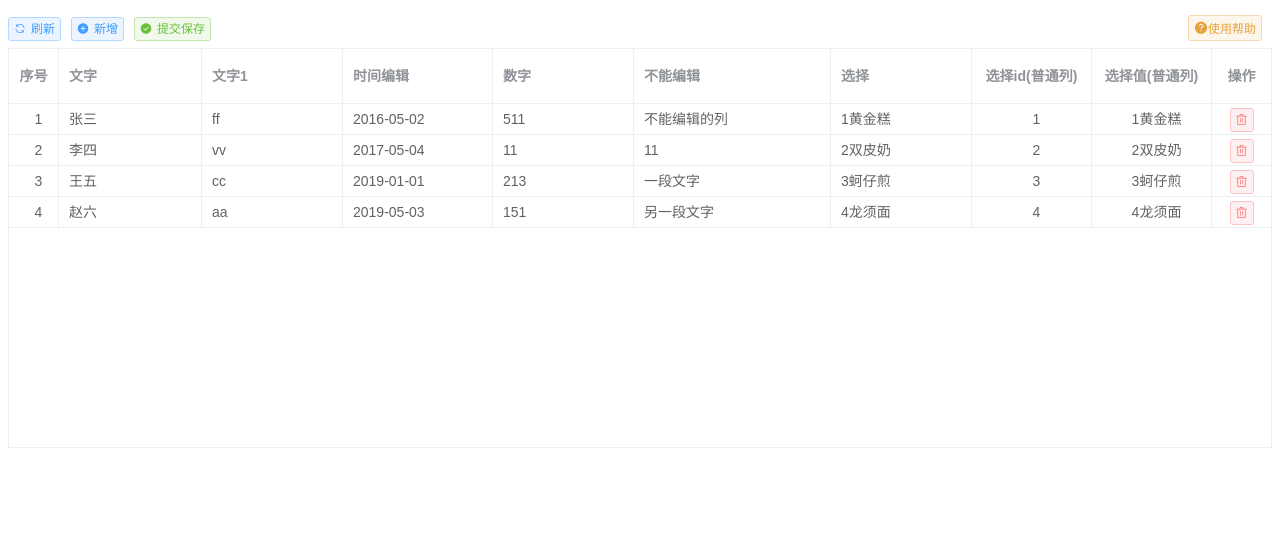
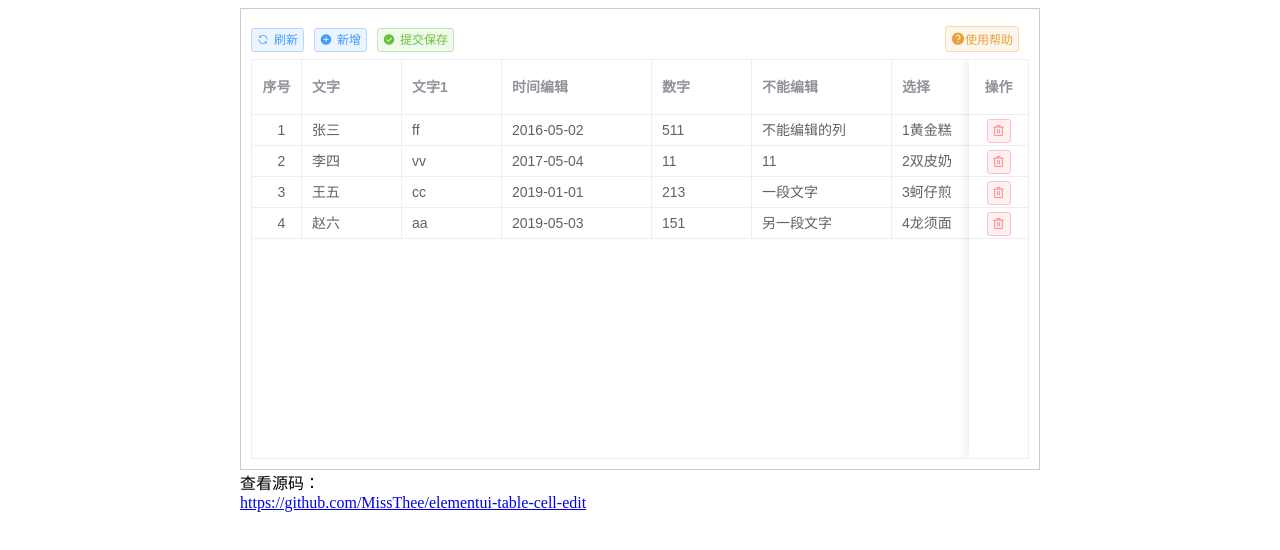
Before and after one commit to MissThee/elementui-table-cell-edit, a Vue app: page / in a window 1280 px wide. Shown: the top 550 px of the page. Built offline with nearby package versions, Linux system fonts and the light colour scheme.

Commit message:
更新预览样式

```diff
--- a/src/App.vue
+++ b/src/App.vue
@@ -1,18 +1,25 @@
 <template>
   <div id="app">
-    <table-cell-edit/>
+    <div style="width:800px;margin:auto;">
+      <div style="border:1px solid #ccc;padding:10px">
+        <table-cell-edit/>
+      </div>
+      <div>
+        <div>查看源码：</div>
+        <div><a href="https://github.com/MissThee/elementui-table-cell-edit">https://github.com/MissThee/elementui-table-cell-edit</a></div>
+      </div>
+    </div>
   </div>
 </template>
 
 <script>
   import TableCellEdit from "./TableCellEdit";
+
   export default {
     name: 'App',
     components: {TableCellEdit},
     data() {
-      return {
-
-      };
+      return {};
     },
   };
 </script>
```
Also changed, not shown: 3 other files (tests, documents, lock files or other folders).
